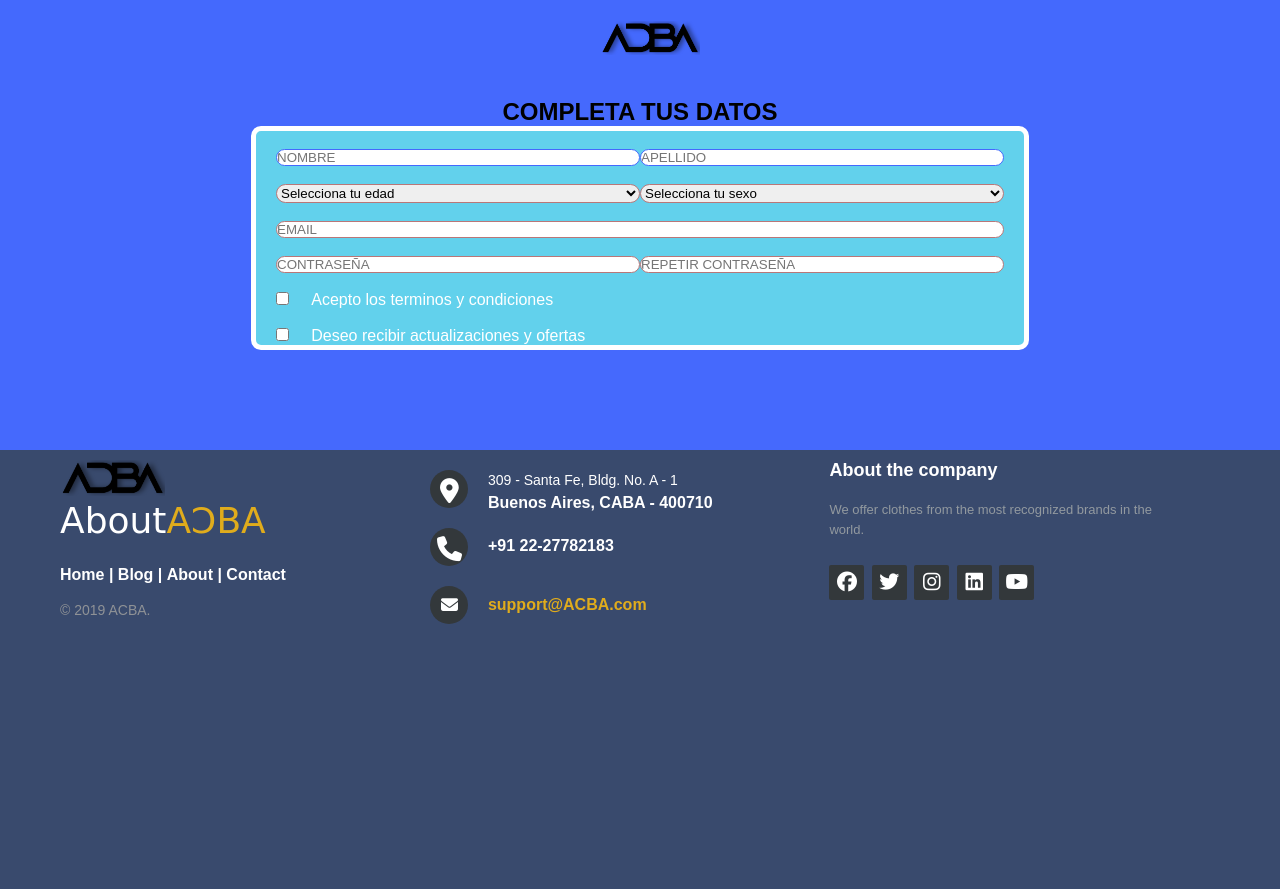
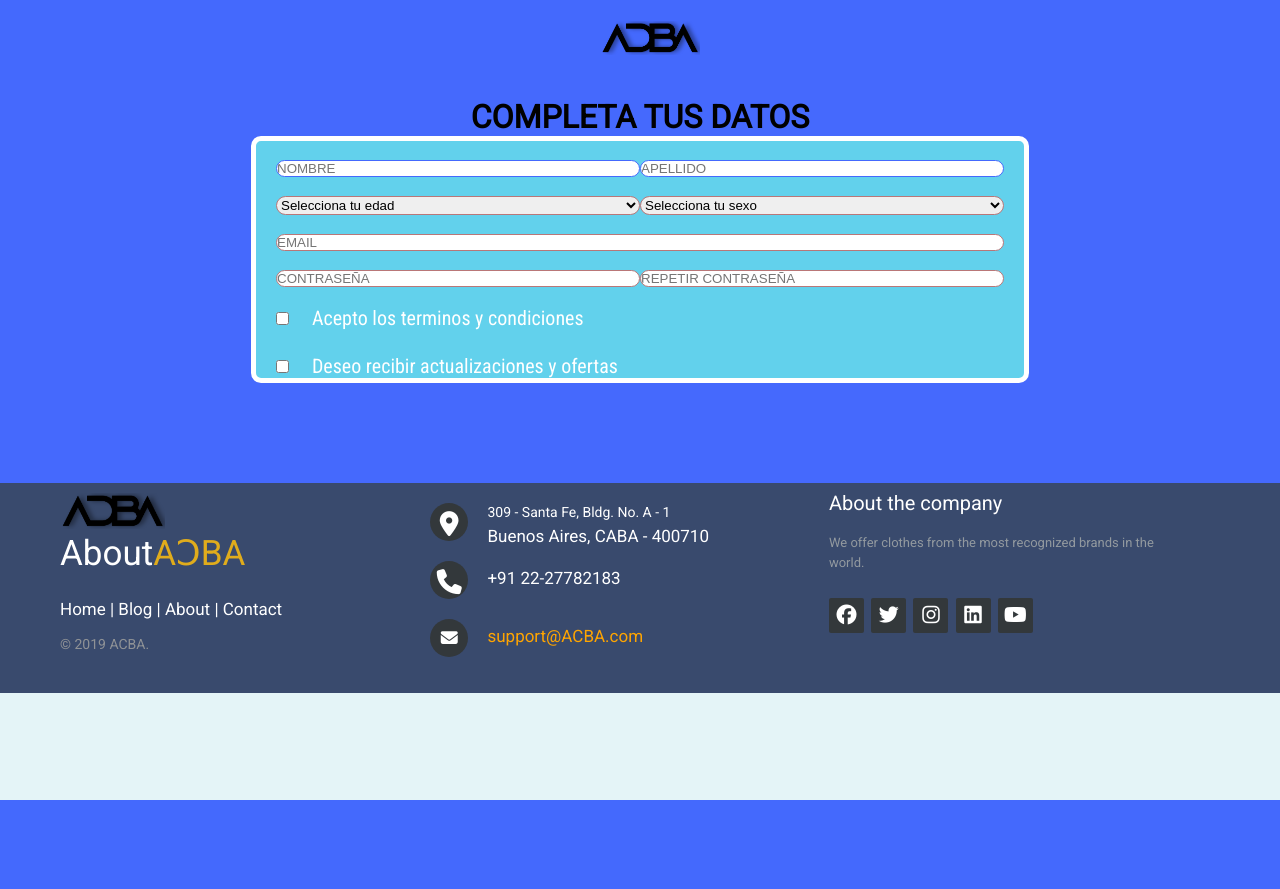
Before and after one commit to ricardoangelbustos/ecommerce-sprint1, a PHP site: page /register.html in a window 1280 px wide. After the commit the page ends 800 px from the top, so only its background shows below. Run offline with PHP 8.4, Linux system fonts and the light colour scheme; some libraries are stand-ins or nearby versions.

Commit message:
Cambio de fuente: register

```diff
--- a/css/style-register.css
+++ b/css/style-register.css
@@ -8,7 +8,7 @@ body{
 }
 
 .container{
-    font-family: Arial, Helvetica, sans-serif;
+
     margin: 0 auto;
     width: 100%;
     /* height: 750px; */
@@ -31,10 +31,14 @@ body{
 }
 /*FINALIZA HEADER*/
 .title{
-    font-size: 12px;
+    font-family: 'Roboto', sans-serif;
+    font-size: 16px;
     text-align: center;
 }
 /*INICIA FORM*/
+form{
+  font-family: 'Roboto Condensed', sans-serif;
+}
 .register{
     background-color: #62d1ec;
     width: 60%;
@@ -115,6 +119,8 @@ body{
     /*background-color: darkolivegreen;*/
      padding-left: 20px;
     color: white;
+    font-family: 'Roboto Condensed', sans-serif;
+    font-size: 20px;
 }
 .checkboxes-button img , #bot{
   display: flex;
@@ -134,9 +140,11 @@ footer{
 	background-color: #394a6d;
 	box-sizing: border-box;
 	width: 100%;
-  height: 439px;
+  	height: 200px;
 	text-align: left;
-	font: bold 16px sans-serif;
+	font-family: 'Roboto', sans-serif;
+	font-size: 17px;
+	font-weight: 200;
 	padding: 10px 50px 200px 60px;
 	margin-top: 200px; /* La distancia del footer con el contenido */
 }
@@ -150,13 +158,27 @@ footer{
 	color: white;
 	text-decoration: none;
 }
+.phone:hover{
+	transition: 500ms;
+	color: #62d1ec;
+}
+.maillogin{
+    color: orange;
+    text-decoration: none;
+}
+.maillogin:hover{
+    transition: 500ms;
+	color: #62d1ec;
+}
 /* Footer left */
 .footer-distributed .footer-left{
 	width: 30%;
 }
 .footer-distributed h3{
 	color:  #ffffff;
-	font: normal 36px 'Cookie', cursive;
+	font-family: 'Roboto', sans-serif;
+	font-size: 35px;
+	font-weight: 200;
 	margin: 0;
 }
 /* The company logo */
@@ -176,6 +198,10 @@ footer{
 	line-height: 1.8;
 	text-decoration: none;
 	color:  inherit;
+}
+.footer-distributed .footer-links a:hover{
+	transition: 500ms;
+	color: #62d1ec
 }
 .footer-distributed .footer-company-name{
 	color:  #8f9296;
@@ -233,8 +259,9 @@ footer{
 .footer-distributed .footer-company-about span{
 	display: block;
 	color:  #ffffff;
-	font-size: 18px;
-	font-weight: bold;
+	font-family: 'Roboto', sans-serif;
+	font-size: 20px;
+	font-weight: 400;
 	margin-bottom: 20px;
 }
 .footer-distributed .footer-icons{
@@ -254,6 +281,7 @@ footer{
 	margin-right: 3px;
 	margin-bottom: 5px;
 }
+/*FINALIZA FOOTER*/
 @media (max-width: 425px){
   .register{
     width: 90%;
--- a/register.html
+++ b/register.html
@@ -7,6 +7,8 @@
     <title>Registrate</title>
     <script src="https://kit.fontawesome.com/81327c1797.js" crossorigin="anonymous"></script>
     <link rel="stylesheet" href="css/style-register.css">
+    <link href="https://fonts.googleapis.com/css?family=Roboto&display=swap" rel="stylesheet">
+    <link href="https://fonts.googleapis.com/css?family=Roboto+Condensed&display=swap" rel="stylesheet">
 </head>
 <body>
     <div class="container">
@@ -114,7 +116,7 @@
 				</div>
 				<div>
 					<i class="fa fa-envelope"></i>
-					<p><a href="mailto:support@ACBA.com">support@ACBA.com</a></p>
+					<a href="mailto:support@ACBA.com" class="maillogin">support@ACBA.com</a>
 				</div>
 			</div>
 			<div class="footer-right">
```
